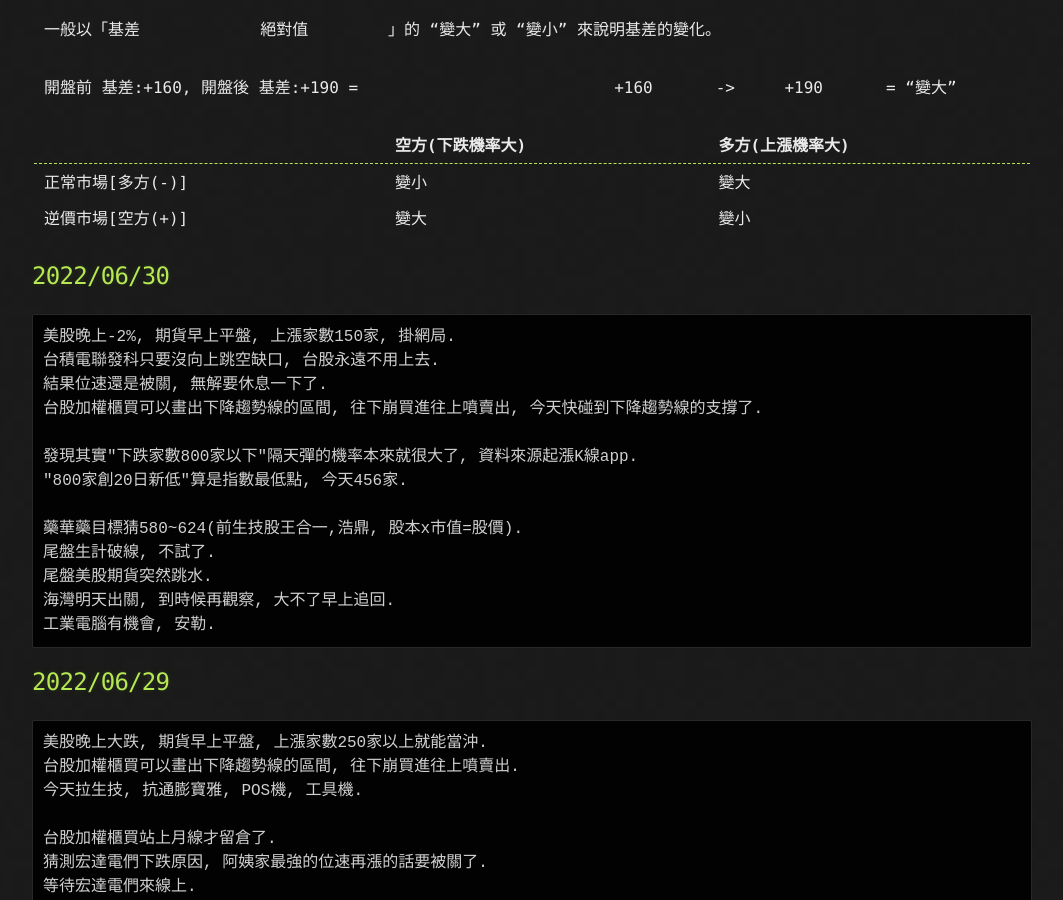
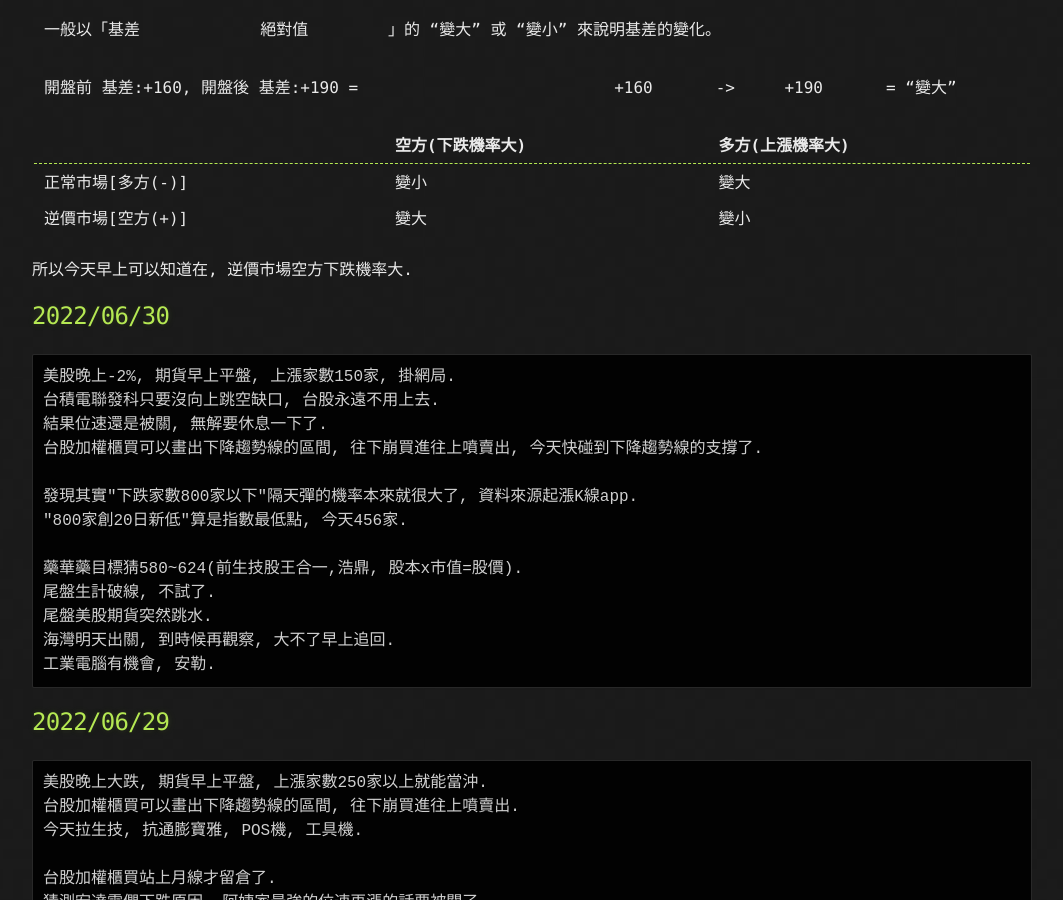
Before and after one commit to lepg5487/Stock_God, a Jekyll site: the page built from index.md, in a window 1280 px wide and 900 px high, scrolled down 686 px. Shown: the whole window, without its empty margins (108-1171 px from the left). Built offline with Jekyll 4.4.1, drawn with Linux system fonts in a browser that asks for light colours; our own code applies the rules of GitHub Pages for plain Markdown files.

Commit message:
Update index.md

````diff
--- a/index.md
+++ b/index.md
@@ -31,6 +31,8 @@ layout: testlayouts
 |---------|---------|----------|
 | 正常市場[多方(-)] | 變小 | 變大 |
 | 逆價市場[空方(+)] | 變大 | 變小 |
+
+所以今天早上可以知道在, 逆價市場空方下跌機率大.
 
 ## 2022/06/30
 ```
````
